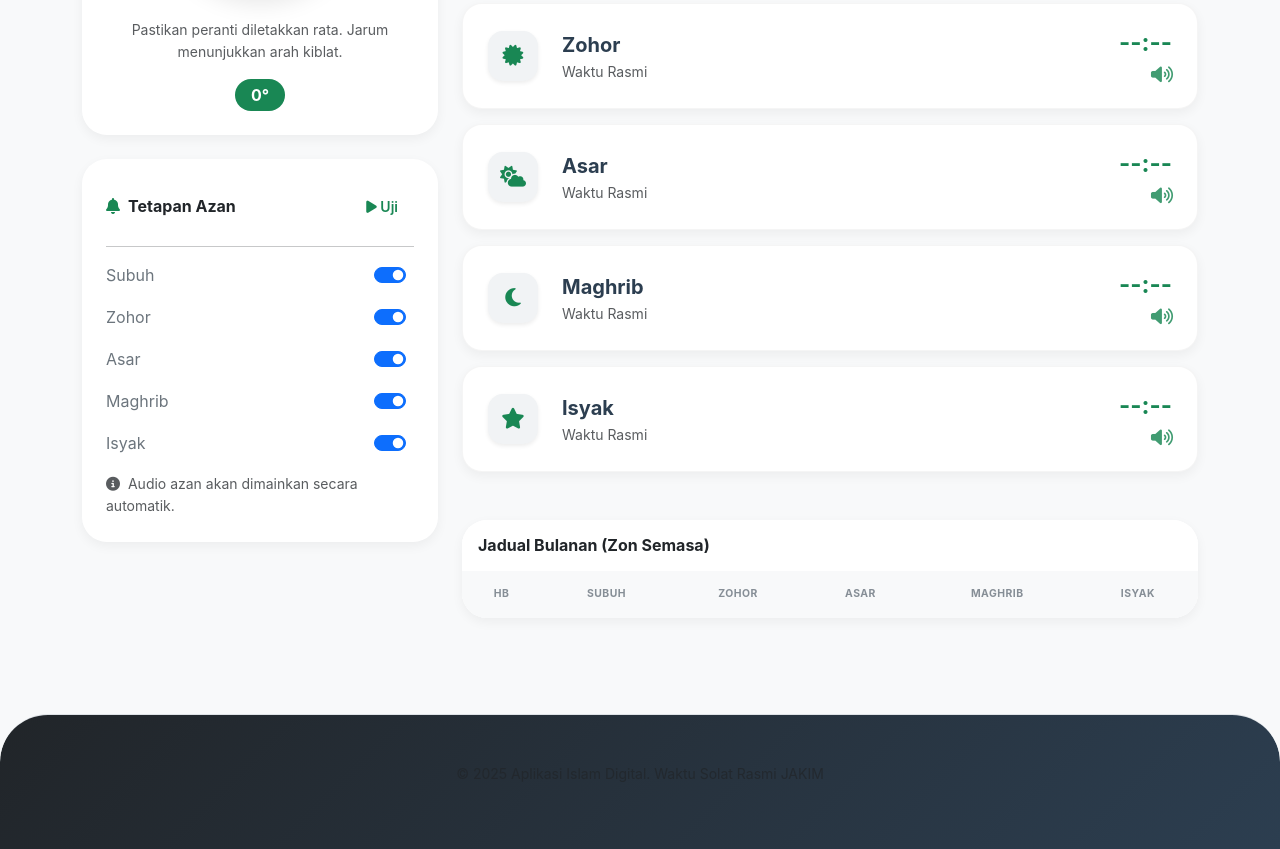
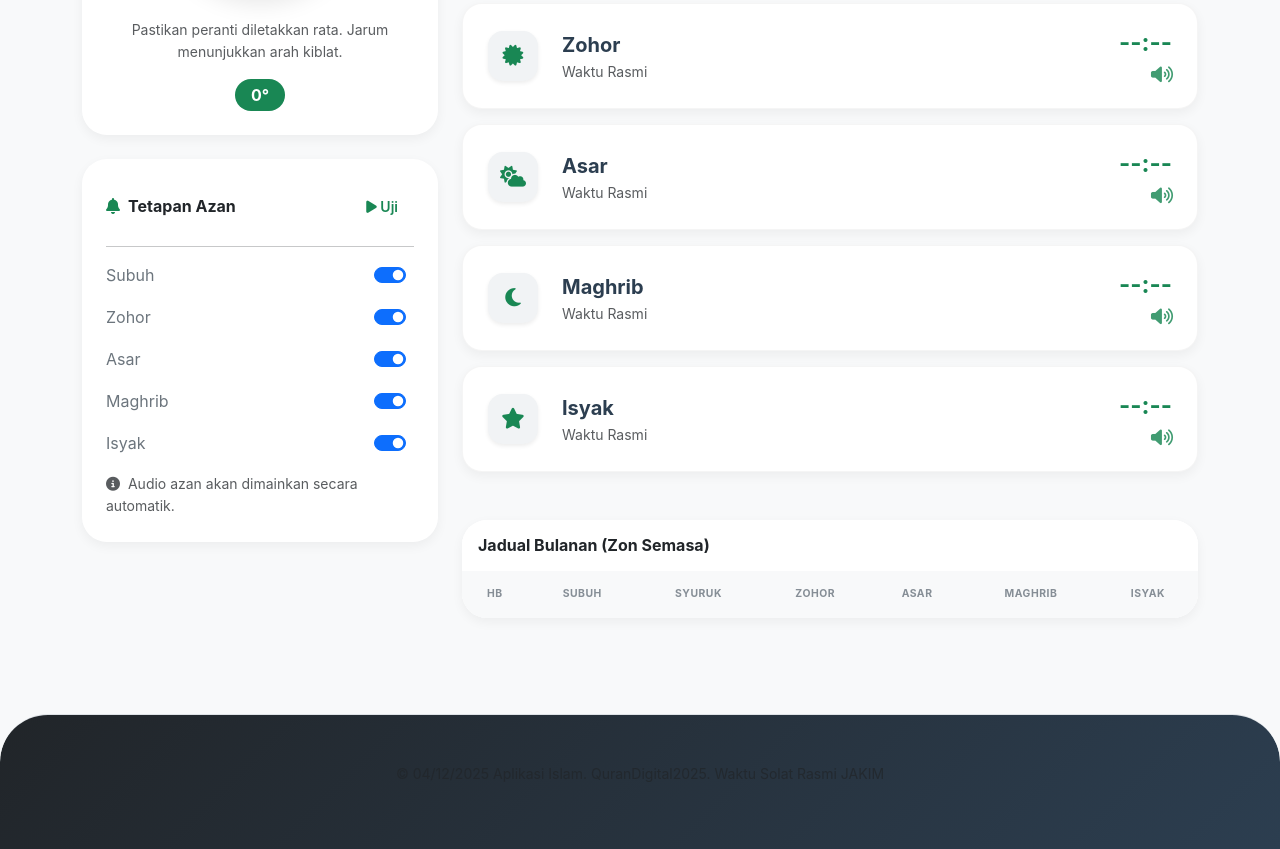
Before and after one commit to zulramsey7/AL-QURAN, a website: page solat.html in a window 1280 px wide. Shown: the part 801-1650 px from the top of the page. Drawn offline with nearby package versions, Linux system fonts and the light colour scheme.

Commit message:
Update solat.html

```diff
--- a/solat.html
+++ b/solat.html
@@ -3,7 +3,7 @@
 <head>
     <meta charset="UTF-8">
     <meta name="viewport" content="width=device-width, initial-scale=1.0">
-    <title>Waktu Solat & Kiblat - Aplikasi Islam Digital</title>
+    <title>Waktu Solat & Kiblat - © 04/12/2025 Aplikasi Islam. QuranDigital2025l</title>
 
     <link href="https://cdn.jsdelivr.net/npm/bootstrap@5.3.0/dist/css/bootstrap.min.css" rel="stylesheet">
     <link rel="stylesheet" href="https://cdnjs.cloudflare.com/ajax/libs/font-awesome/6.4.0/css/all.min.css">
@@ -133,7 +133,7 @@
                                 <tr class="small text-muted">
                                     <th>HB</th>
                                     <th>Subuh</th>
-                                    <th>Zohor</th>
+                                    <th>Syuruk</th> <th>Zohor</th>
                                     <th>Asar</th>
                                     <th>Maghrib</th>
                                     <th>Isyak</th>
@@ -143,7 +143,7 @@
                                 <tr v-for="day in monthlyData" :key="day.day" :class="{'table-success fw-bold': isToday(day.fullDate)}">
                                     <td>{{ day.day }}</td>
                                     <td>{{ day.fajr }}</td>
-                                    <td>{{ day.dhuhr }}</td>
+                                    <td>{{ day.syuruk }}</td> <td>{{ day.dhuhr }}</td>
                                     <td>{{ day.asr }}</td>
                                     <td>{{ day.maghrib }}</td>
                                     <td>{{ day.isha }}</td>
@@ -158,7 +158,7 @@
 
     <footer class="text-center py-5 text-muted small border-top bg-white mt-5">
         <div class="container">
-            <p>© 2025 Aplikasi Islam Digital. Waktu Solat Rasmi JAKIM</p>
+            <p>© 04/12/2025 Aplikasi Islam. QuranDigital2025. Waktu Solat Rasmi JAKIM</p>
         </div>
     </footer>
 </div>
```
